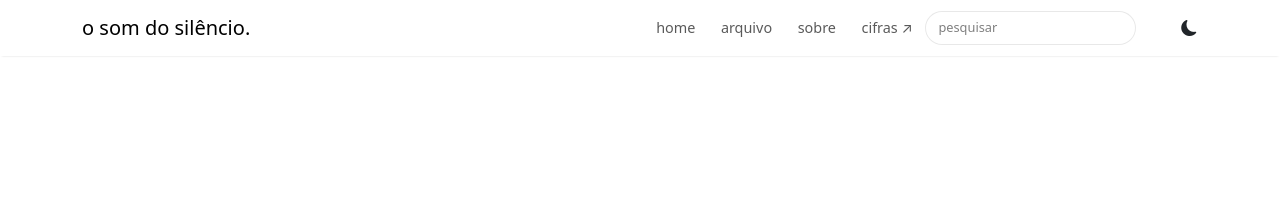
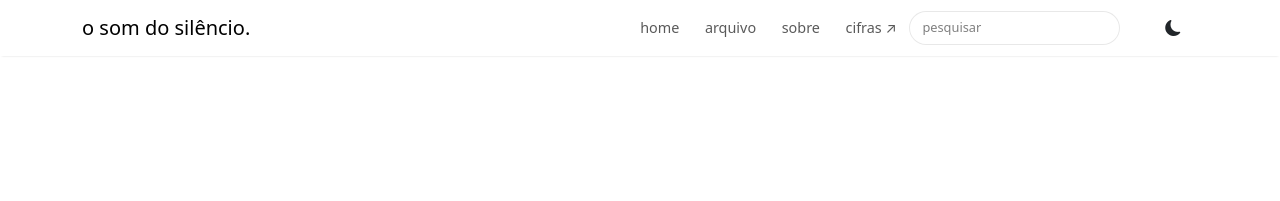
Before and after one commit to IgorConstant/Annotations, a Jekyll site: the page built from _pages/tags.md, in a window 1280 px wide. Shown: the top 201 px of the page. Built offline with Jekyll 4.4.1, drawn with Linux system fonts in a browser that asks for light colours; nearby versions of some CDN libraries.

Commit message:
Ajusta espaçamento do header mobile: troca pe-0 por pe-3
Co-authored-by: Copilot <223556219+Copilot@users.noreply.github.com>

```diff
--- a/_layouts/default.html
+++ b/_layouts/default.html
@@ -55,7 +55,7 @@
 ================================================== -->
     <nav class="navbar navbar-expand-lg navbar-light bg-white fixed-top mediumnavigation nav-down">
 
-        <div class="container pe-0">
+        <div class="container pe-3">
 
             <!-- Begin Logo -->
             <a class="navbar-brand" href="{{ site.baseurl }}/">
```
